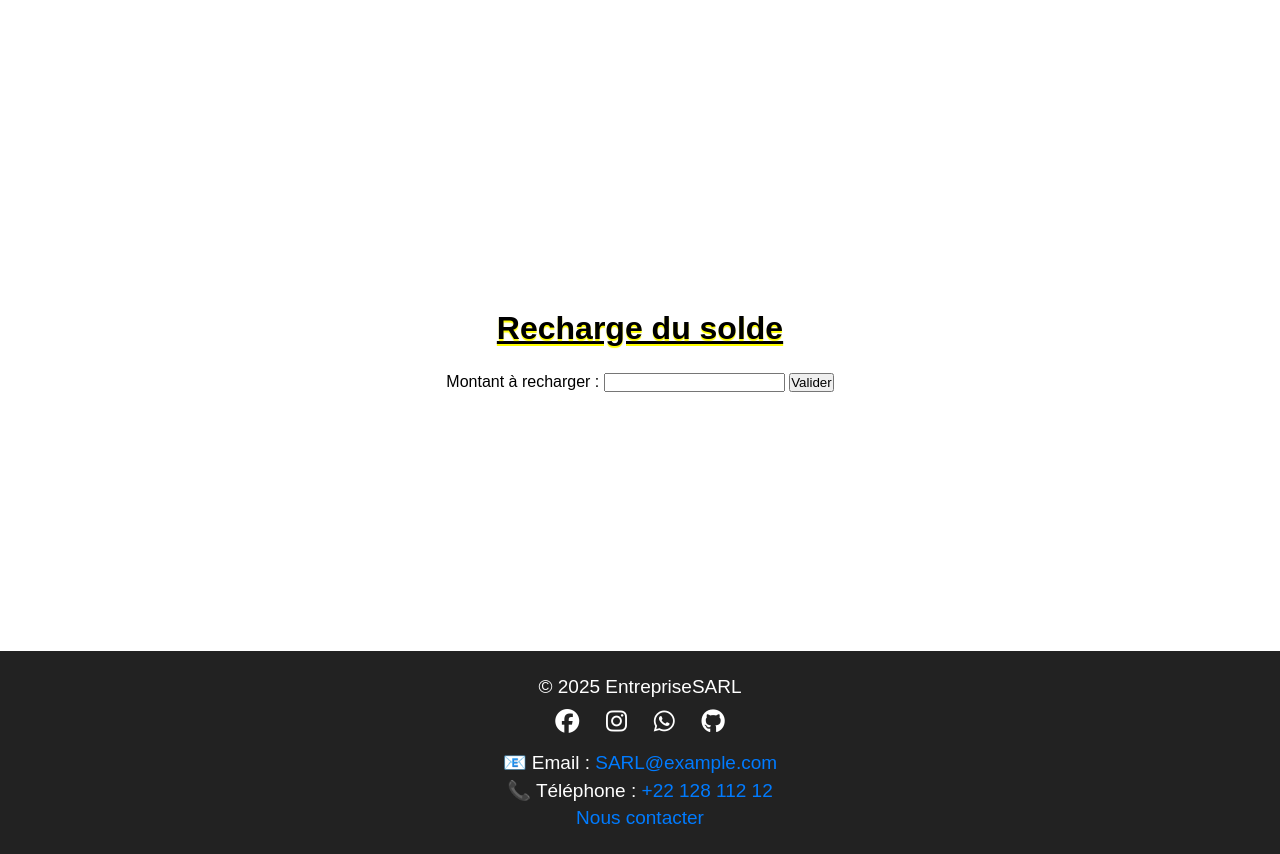
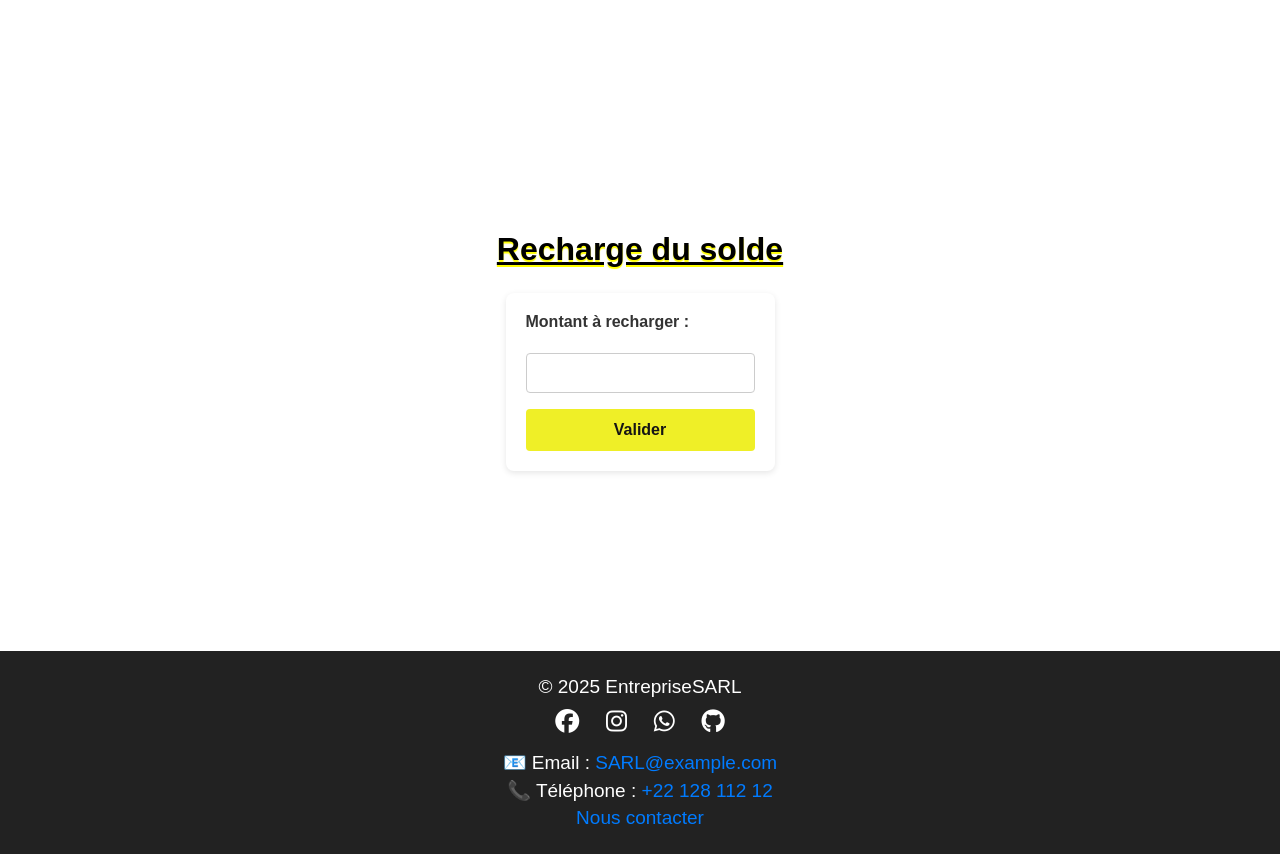
Before and after one commit to Poyziol/Departement, a PHP site: page /fm-recharge.php in a window 1280 px wide. Shown: the part 80-934 px from the top of the page. Run offline with PHP 8.4, Linux system fonts and the light colour scheme; style sheets or scripts are compiled from the project's sources; some libraries are stand-ins or nearby versions.

Commit message:
Some CSS

```diff
--- /dev/null
+++ b/css/input.css
@@ -0,0 +1,66 @@
+/* Container du formulaire */
+#container-main form {
+    display: grid;
+    grid-template-columns: 1fr;
+    gap: 16px;
+    padding: 20px;
+    background: #fff;
+    border-radius: 8px;
+    box-shadow: 0 2px 6px rgba(0,0,0,0.1);
+  }
+
+  /* Ligne label + input */
+  .label-div,
+  .input-div {
+    display: flex;
+    flex-direction: column;
+  }
+
+  /* Label */
+  .label-div label {
+    font-weight: 600;
+    margin-bottom: 6px;
+    color: #333;
+  }
+
+  /* Champ input number */
+  .input-div input[type="number"] {
+    padding: 10px;
+    font-size: 1rem;
+    border: 1px solid #ccc;
+    border-radius: 4px;
+    transition: border-color 0.3s;
+  }
+
+  .input-div input[type="number"]:focus {
+    border-color: #efef27;;
+    outline: none;
+  }
+
+  /* Bouton de validation */
+  #container-main form button {
+    padding: 12px;
+    font-size: 1rem;
+    font-weight: 600;
+    color: #151414;
+    background-color: #efef27;;
+    border: none;
+    border-radius: 4px;
+    cursor: pointer;
+    transition: background-color 0.3s;
+  }
+
+  #container-main form button:hover {
+    background-color: #cece37;
+  }
+
+  /* Message de succès */
+  .success-message {
+    padding: 10px 15px;
+    background-color: #d4edda;
+    color: #155724;
+    border: 1px solid #c3e6cb;
+    border-radius: 4px;
+    margin-bottom: 16px;
+    font-size: 0.95rem;
+  }
--- a/fm-recharge.php
+++ b/fm-recharge.php
@@ -25,9 +25,12 @@
     <?php endif; ?>
 
     <form action="traitement-recharge.php" method="POST">
-        <label for="montant">Montant à recharger :</label>
-        <input type="number" name="montant" id="montant" step="0.01" required>
-
+        <div class="label-div">
+            <label for="montant">Montant à recharger :</label>
+        </div>
+        <div class="input-div">
+            <input type="number" name="montant" id="montant" step="0.01" required>
+        </div>
         <button type="submit">Valider</button>
     </form>
 </div>
```
Also changed, not shown: SCSS/input.scss (deleted).
